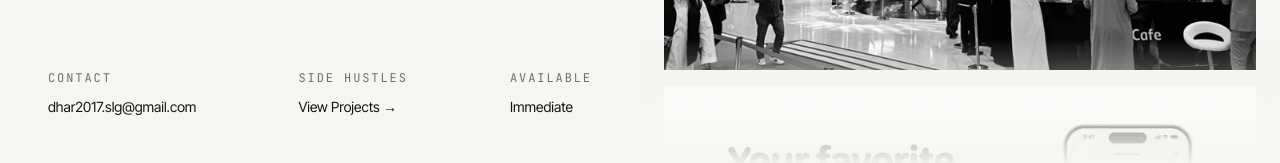
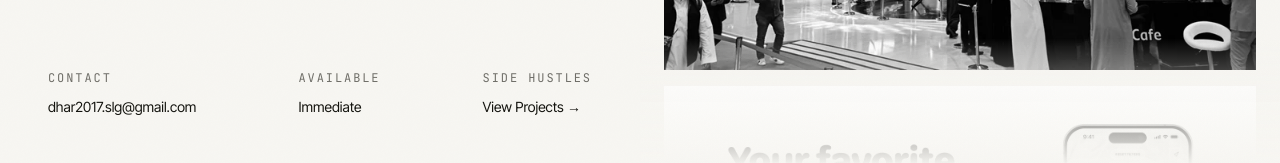
Before and after one commit to deepdhar/portfolio-revamped, a Next.js app: page / in a window 1280 px wide. Shown: the part 634-797 px from the top of the page. Built offline with nearby package versions, Linux system fonts and the light colour scheme.

Commit message:
chore: text changes

```diff
--- a/components/hero/HeroFooter.tsx
+++ b/components/hero/HeroFooter.tsx
@@ -29,6 +29,13 @@ export function HeroFooter() {
 
       <div>
         <div className="mb-2 font-mono text-xs uppercase tracking-[0.16em] text-muted">
+          Available
+        </div>
+        <span className="font-body text-sm text-foreground">Immediate</span>
+      </div>
+
+      <div>
+        <div className="mb-2 font-mono text-xs uppercase tracking-[0.16em] text-muted">
           Side Hustles
         </div>
         <Link
@@ -39,13 +46,6 @@ export function HeroFooter() {
           View Projects →
         </Link>
       </div>
-
-      <div>
-        <div className="mb-2 font-mono text-xs uppercase tracking-[0.16em] text-muted">
-          Available
-        </div>
-        <span className="font-body text-sm text-foreground">Immediate</span>
-      </div>
     </div>
   );
 }
--- a/components/projects/InfiniteStrip.tsx
+++ b/components/projects/InfiniteStrip.tsx
@@ -165,7 +165,6 @@ export function InfiniteStrip({
     <div
       ref={containerRef}
       className="relative h-[100svh] overflow-hidden"
-      style={{ cursor: "ns-resize" }}
     >
       {/* ── The inner strip — positioned absolutely so translateY drives it ── */}
       <div ref={innerRef} className="absolute top-0 left-0 w-full will-change-transform">
```
